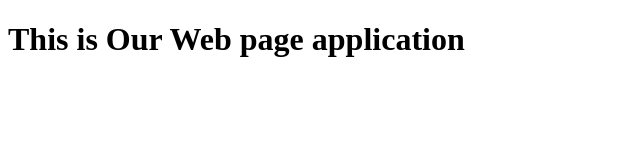
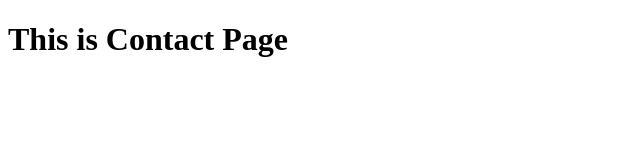
Before and after one commit to Purva-Khairnar05/web-pages, a plain HTML site: page contact.html in a window 1280 px wide. Shown: the whole page, without its empty margins (0-640 px from the left). Drawn offline with Linux system fonts and the light colour scheme.

Commit message:
added contact page

```diff
--- a/contact.html
+++ b/contact.html
@@ -6,6 +6,6 @@
 <title>Document</title>
 </head>
 <body>
-    <h1>This is Our Web page application</h1>
+    <h1>This is Contact Page</h1>
 </body>
 </html>
```
